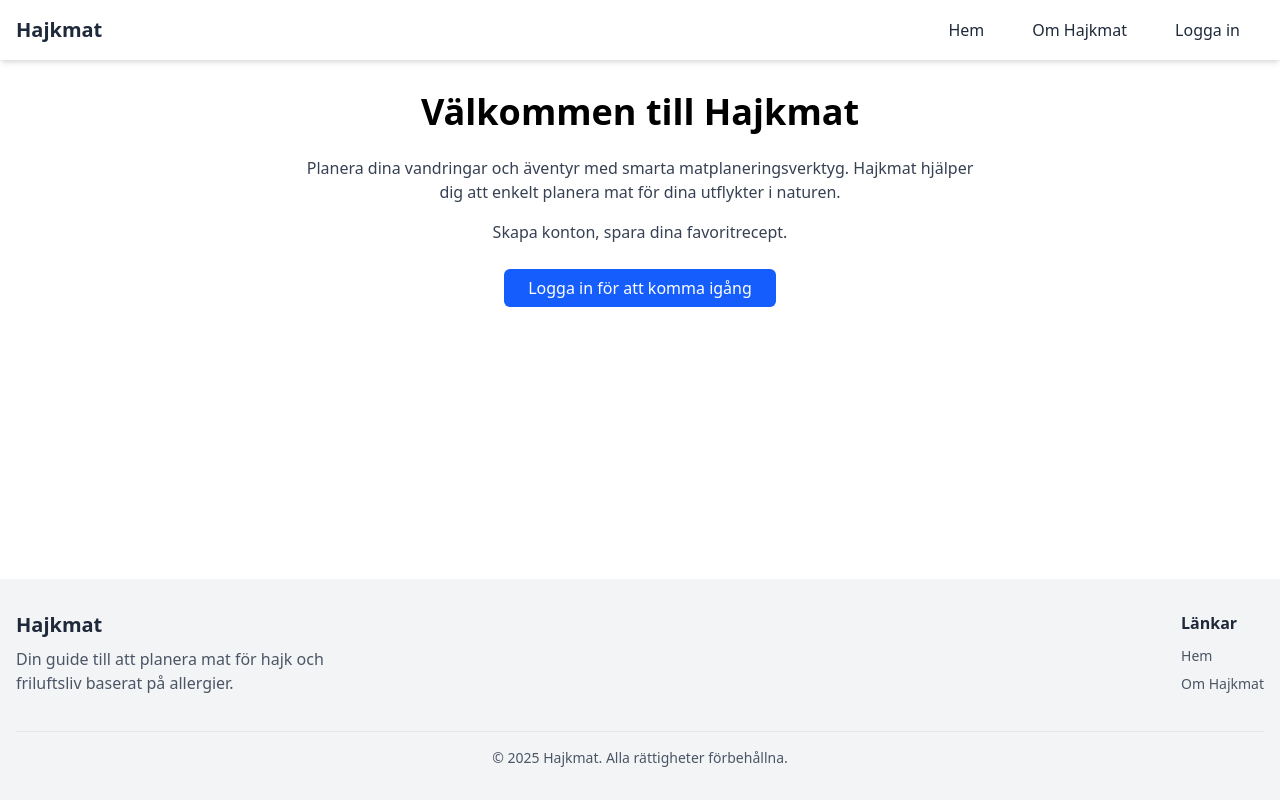
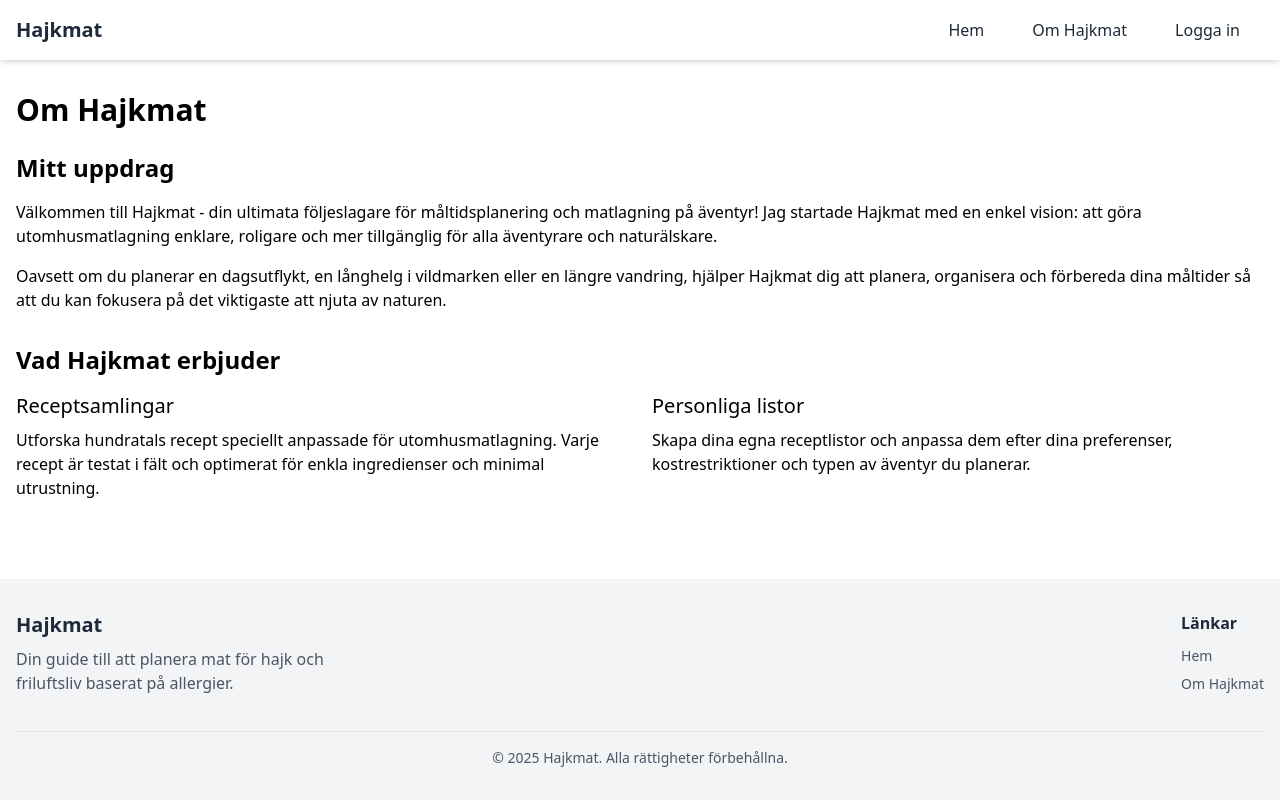
Before and after one commit to chas-academy/u09-business-project-hajkmat, a React (Vite) app in the folder frontend/hajkmat-frontend/: page /about in a window 1280 px wide. Before the commit this address led to /. Built offline with nearby package versions, Linux system fonts and the light colour scheme.

Commit message:
Feat: create about us page

```diff
--- a/frontend/hajkmat-frontend/src/App.tsx
+++ b/frontend/hajkmat-frontend/src/App.tsx
@@ -5,6 +5,7 @@ import TitleUpdater from './components/TitleUpdater';
 import Home from './components/Main/Home/Home';
 import Login from './components/auth/Login';
 import ProfilePage from './components/Main/ProfilePage';
+import AboutUs from './components/Main/AboutUs';
 import { ProtectedRoute } from './components/auth/ProtectedRoute';
 import { AuthProvider } from './hooks/useAuth';
 import AuthCallback from './components/auth/AuthCallback';
@@ -21,6 +22,7 @@ function App() {
             {/* Your page content goes here */}
             <Routes>
               <Route path="/" element={<Home />} /> {/* Home is now accessible to everyone */}
+              <Route path="about" element={<AboutUs />} />
               <Route path="/login" element={<Login />} /> {/* New login route */}
               <Route path="/auth-callback" element={<AuthCallback />} />
               {/* Protected routes */}
--- /dev/null
+++ b/frontend/hajkmat-frontend/src/components/Main/AboutUs.tsx
@@ -0,0 +1,45 @@
+import React from 'react';
+
+const AboutUs: React.FC = () => {
+  return (
+    <div className="container mx-auto px-4 py-8">
+      <h1 className="text-3xl font-bold mb-6">Om Hajkmat</h1>
+
+      <section className="mb-8">
+        <h2 className="text-2xl font-semibold mb-4">Mitt uppdrag</h2>
+        <p className="mb-4">
+          Välkommen till Hajkmat - din ultimata följeslagare för måltidsplanering och matlagning på
+          äventyr! Jag startade Hajkmat med en enkel vision: att göra utomhusmatlagning enklare,
+          roligare och mer tillgänglig för alla äventyrare och naturälskare.
+        </p>
+        <p>
+          Oavsett om du planerar en dagsutflykt, en långhelg i vildmarken eller en längre vandring,
+          hjälper Hajkmat dig att planera, organisera och förbereda dina måltider så att du kan
+          fokusera på det viktigaste att njuta av naturen.
+        </p>
+      </section>
+
+      <section className="mb-8">
+        <h2 className="text-2xl font-semibold mb-4">Vad Hajkmat erbjuder</h2>
+        <div className="grid md:grid-cols-2 gap-6">
+          <div>
+            <h3 className="text-xl font-medium mb-2">Receptsamlingar</h3>
+            <p>
+              Utforska hundratals recept speciellt anpassade för utomhusmatlagning. Varje recept är
+              testat i fält och optimerat för enkla ingredienser och minimal utrustning.
+            </p>
+          </div>
+          <div>
+            <h3 className="text-xl font-medium mb-2">Personliga listor</h3>
+            <p>
+              Skapa dina egna receptlistor och anpassa dem efter dina preferenser, kostrestriktioner
+              och typen av äventyr du planerar.
+            </p>
+          </div>
+        </div>
+      </section>
+    </div>
+  );
+};
+
+export default AboutUs;
```
